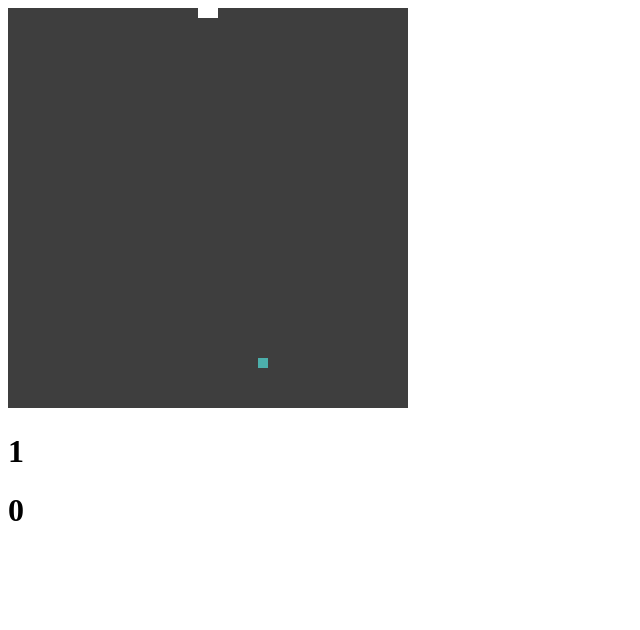
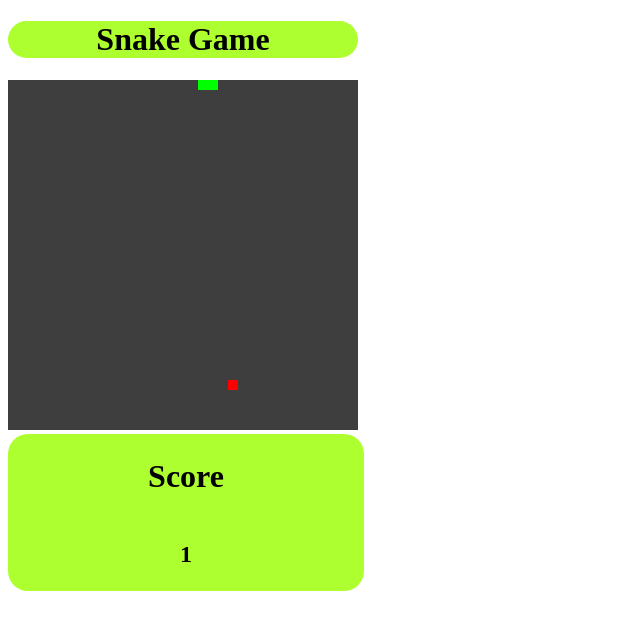
Before and after one commit to AlbertPoliarco/Snake-Game, a plain HTML site: page index.html in a window 1280 px wide. Shown: the whole page, without its empty margins (0-640 px from the left). Drawn offline with Linux system fonts and the light colour scheme.

Commit message:
added-color

```diff
--- a/fruit.js
+++ b/fruit.js
@@ -11,7 +11,7 @@ function Fruit(){
     }
 
     this.draw = function (){
-        ctx.fillStyle = '#4cafab';
+        ctx.fillStyle = '#FF0000';
         ctx.fillRect(this.x, this.y, scale, scale);
     }
 
--- a/index.html
+++ b/index.html
@@ -4,12 +4,32 @@
     <meta charset="UTF-8">
     <meta http-equiv="X-UA-Compatible" content="IE=edge">
     <meta name="viewport" content="width=device-width, initial-scale=1.0">
+    <style>
+        table, th, td, h1 {
+            border:1px solid black, greenyellow;
+            width: 350px;
+            border-radius: 20px;
+            background-color: greenyellow;
+        }
+        </style>
     <title>Snake Game</title>
 </head>
 <body>
-    <canvas class="canvas" height="400" width="400" style="background-color: #3e3e3e;"></canvas>
-    <h1 class="score">0</h1>
-    <h1 class="score">0</h1>
+
+    <h1 style="text-align: center">Snake Game</h1>
+    <canvas class="canvas" height="350" width="350" style="background-color: #3e3e3e;" style="border:1px solid #000000;" ></canvas>
+    <table>
+        <tr>
+            <th>
+                <h1>Score</h1>
+            </th>
+        </tr>
+        <tr>
+            <td>
+                <h2 class="score" style="text-align: center">0</h2>
+            </td>
+        </tr>
+    </table>
     <script src="fruit.js"></script>
     <script src="snake.js"></script>
     <script src="main.js"></script>
--- a/snake.js
+++ b/snake.js
@@ -9,7 +9,7 @@ function Snake(){
 
     this.draw = function(){
 
-        ctx.fillStyle = '#FFFFFF';
+        ctx.fillStyle = '#00FF00';
 
         for(let i=0; i < this.tail.length; i++){
             ctx.fillRect(this.tail[i].x, this.tail[i].y, scale, scale);
```
